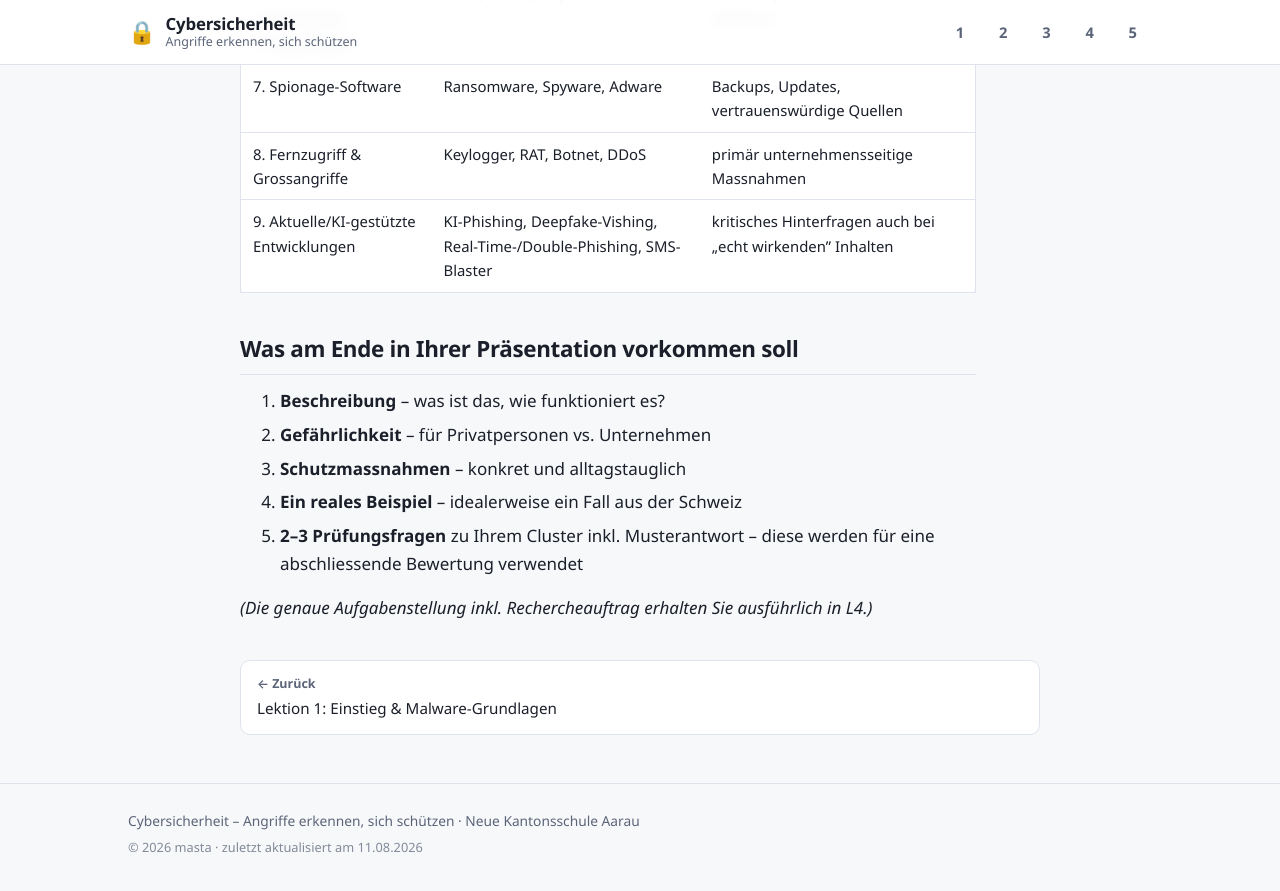
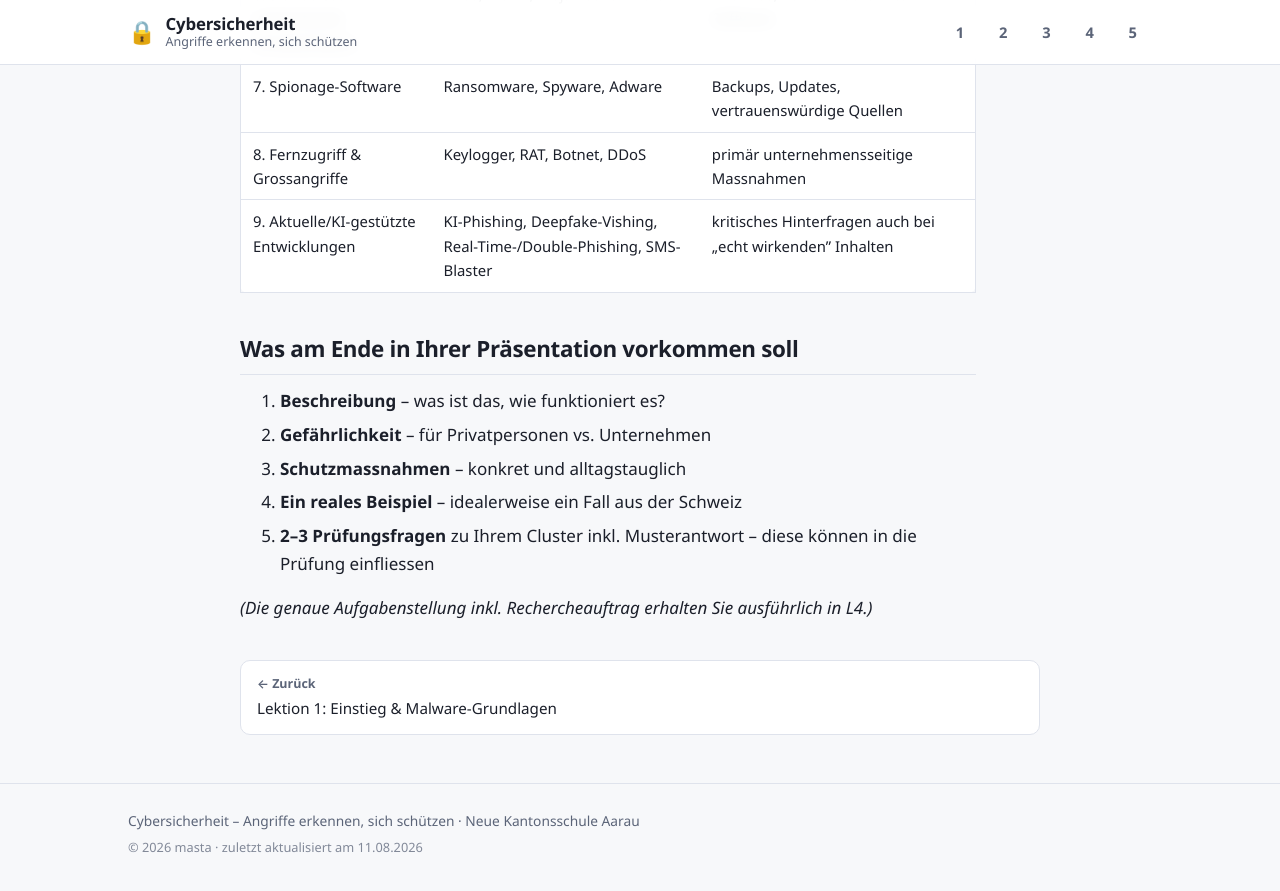
Before and after one commit to masta-nksa/Cybersicherheit, a Jekyll site: the page built from lektionen/L1_Gruppenzettel_Praesentation.md, in a window 1280 px wide and 900 px high, scrolled down 1185 px. Shown: the top 891 px of the window. Built offline with Jekyll 4.4.1, drawn with Linux system fonts in a browser that asks for light colours; our own code applies the rules of GitHub Pages for plain Markdown files.

```diff
--- a/lektionen/L1_Gruppenzettel_Praesentation.md
+++ b/lektionen/L1_Gruppenzettel_Praesentation.md
@@ -39,6 +39,6 @@ reihenfolge: 2
 2. **Gefährlichkeit** – für Privatpersonen vs. Unternehmen
 3. **Schutzmassnahmen** – konkret und alltagstauglich
 4. **Ein reales Beispiel** – idealerweise ein Fall aus der Schweiz
-5. **2–3 Prüfungsfragen** zu Ihrem Cluster inkl. Musterantwort – diese werden für eine abschliessende Bewertung verwendet
+5. **2–3 Prüfungsfragen** zu Ihrem Cluster inkl. Musterantwort – diese können in die Prüfung einfliessen
 
 *(Die genaue Aufgabenstellung inkl. Rechercheauftrag erhalten Sie ausführlich in L4.)*
```
Also changed, not shown: lektionen/L4_Praesentationsauftrag.md (+1 -1 lines), lp.md (+1 -1 lines), lsg/index.md (+1 -1 lines).
